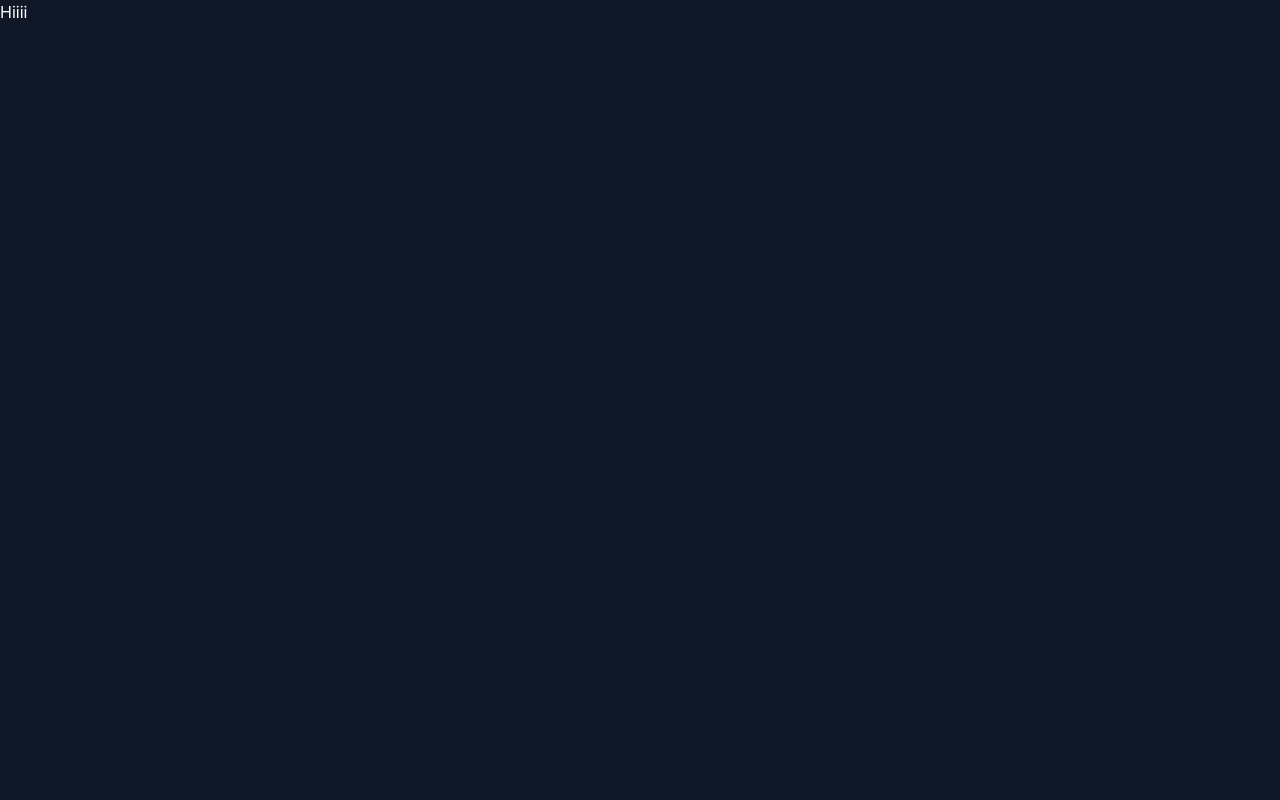
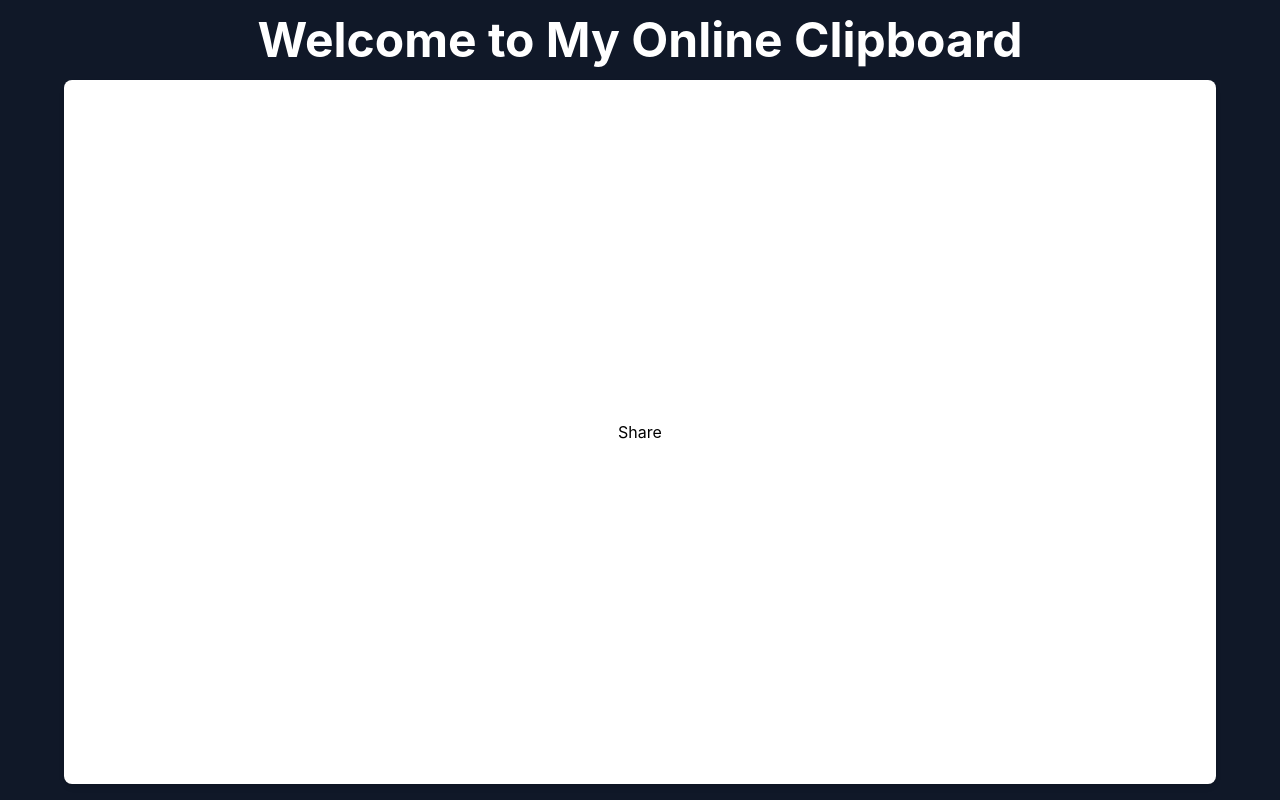
Before and after one commit to MayasirSulduz/onlineClipboard, a React (Vite) app: page / in a window 1280 px wide. Built offline with nearby package versions, Linux system fonts and the light colour scheme.

Commit message:
Added Hero page content

```diff
--- a/src/App.jsx
+++ b/src/App.jsx
@@ -9,7 +9,7 @@ import Hero from './components/Hero.jsx'
 function App() {
 
   return (
-    <div className= " bg-gray-900 h-screen">
+    <div className= " bg-gray-900 h-screen w-screen">
       <Hero />
     </div>
   )
--- a/src/components/Hero.jsx
+++ b/src/components/Hero.jsx
@@ -1,11 +1,20 @@
 import React from "react";
 
-function Hero(){
-    return(
-        <div>
-            <h1 className="text-white">
-                Hiiii
+function Hero() {
+    return (
+        <div className="h-screen w-full bg-hero bg-cover bg-center text-center flex flex-col items-center justify-center">
+            <h1 className="mt-4 text-white text-5xl font-bold">
+                Welcome to My Online Clipboard
             </h1>
+
+            <div className="m-4 w-[90vw] h-[90vh] bg-white rounded-lg shadow-md flex items-center justify-center">
+                <h1 className="">Share</h1>
+                {/* <div className="m-[2px] w-[90%] h-[90%] bg-gray-100 rounded-lg shadow-md flex items-center justify-center">
+
+                </div> */}
+
+            </div>
+
         </div>
     )
 
```
